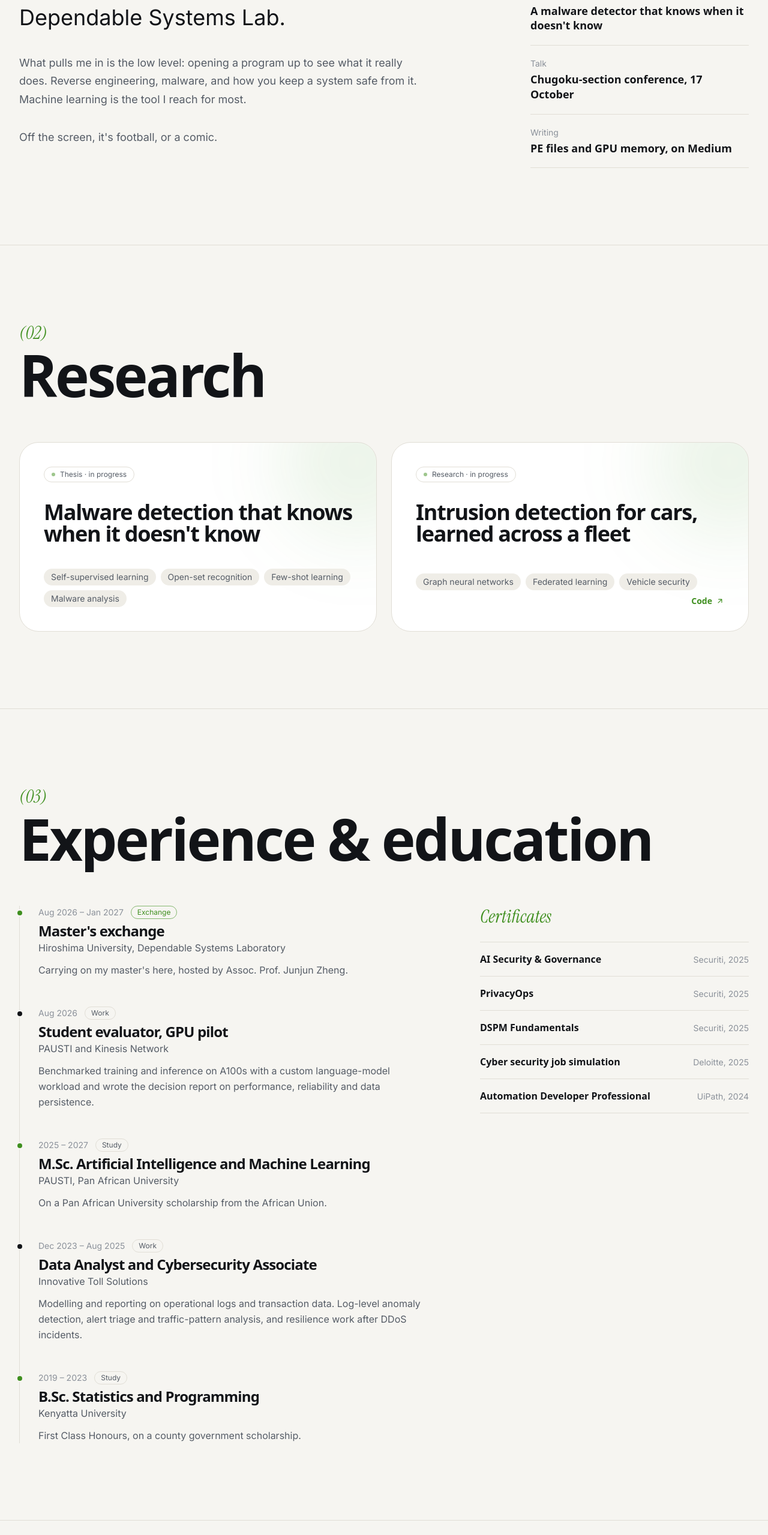
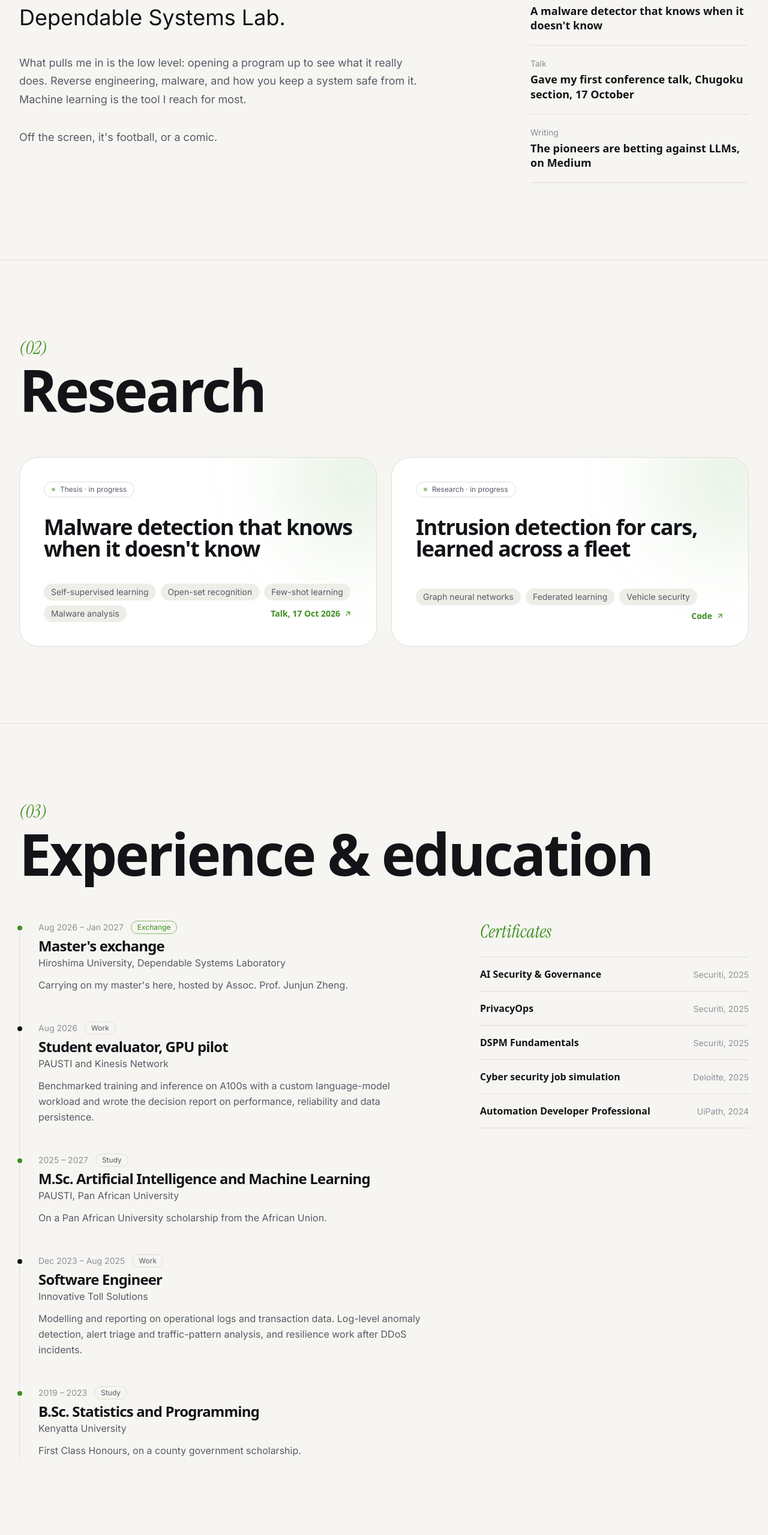
Before and after one commit to RamadhanAdam/ramadhanadam.github.io, a React (Vite) app: page / in a window 1280 px wide. Shown: the part 1227-3786 px from the top of the page at 60% size. Built offline with nearby package versions, Linux system fonts and the light colour scheme; a web font is replaced by a local one.

Commit message:
Talk given on 17 October, with the working programme link; newest Medium piece in both lists; Innovative Toll Solutions title is Software Engineer

```diff
--- a/src/data.ts
+++ b/src/data.ts
@@ -10,7 +10,7 @@ export const links = {
   cv: "/cv_research.pdf",
   cvIndustry: "/cv_industry.pdf",
   source: "https://github.com/RamadhanAdam/ramadhanadam.github.io",
-  talk: "https://rentai-chugoku.org/program/Ver0/",
+  talk: "https://rentai-chugoku.org/program/R26-program-all.pdf",
   linkedin: "https://www.linkedin.com/in/ramadhan-zome-191619353/",
 };
 
@@ -39,8 +39,8 @@ export const about = [
 
 export const rightNow = [
   { label: "Research", value: "A malware detector that knows when it doesn't know" },
-  { label: "Talk", value: "Chugoku-section conference, 17 October" },
-  { label: "Writing", value: "PE files and GPU memory, on Medium" },
+  { label: "Talk", value: "Gave my first conference talk, Chugoku section, 17 October" },
+  { label: "Writing", value: "The pioneers are betting against LLMs, on Medium" },
 ];
 
 export type Research = {
@@ -55,6 +55,7 @@ export const research: Research[] = [
     tag: "Thesis · in progress",
     title: "Malware detection that knows when it doesn't know",
     areas: ["Self-supervised learning", "Open-set recognition", "Few-shot learning", "Malware analysis"],
+    links: [{ label: "Talk, 17 Oct 2026", href: links.talk }],
   },
   {
     tag: "Research · in progress",
@@ -92,7 +93,7 @@ export const path: Stop[] = [
   {
     when: "Dec 2023 – Aug 2025",
     kind: "Work",
-    title: "Data Analyst and Cybersecurity Associate",
+    title: "Software Engineer",
     org: "Innovative Toll Solutions",
     body: "Modelling and reporting on operational logs and transaction data. Log-level anomaly detection, alert triage and traffic-pattern analysis, and resilience work after DDoS incidents.",
   },
@@ -179,7 +180,8 @@ export const projects: Project[] = [
 export type Piece = { kind: "Writing" | "Talk"; when: string; title: string; where: string; href: string };
 
 export const writing: Piece[] = [
-  { kind: "Talk", when: "17 Oct 2026", title: "Open-world malware detection, at the Chugoku-section joint conference", where: "Conference", href: "https://rentai-chugoku.org/program/Ver0/" },
+  { kind: "Talk", when: "17 Oct 2026", title: "Open-world malware detection, at the Chugoku-section joint conference", where: "Conference", href: links.talk },
+  { kind: "Writing", when: "Oct 2026", title: "The Pioneers Are Betting Against LLMs", where: "Medium", href: "https://medium.com/@ramadhanzome4/the-pioneers-are-betting-against-llms-0be8c29c5de2" },
   { kind: "Writing", when: "Jul 2026", title: "I Wrote a Windows PE File From Scratch, in Assembly", where: "Medium", href: "https://medium.com/@ramadhanzome4/i-wrote-a-windows-pe-file-from-scratch-in-assembly-d011cb0097cb" },
   { kind: "Writing", when: "Sep 2026", title: "Row Hammer: How Reading Memory Fast Enough Breaks Memory That Was Never Touched", where: "Medium", href: "https://medium.com/@ramadhanzome4" },
   { kind: "Writing", when: "Jul 2026", title: "Authenticode Checks Who Signed a PE File. Nothing Checks Whether It's True.", where: "Medium", href: "https://medium.com/@ramadhanzome4/authenticode-checks-who-signed-a-pe-file-nothing-checks-whether-its-true-6ad4ccc8fbe6" },
@@ -189,6 +191,7 @@ export type Post = { date: string; title: string; href: string };
 
 // The Medium list on the /writing page (kept for anyone who goes there).
 export const medium: Post[] = [
+  { date: "2026-10-19", title: "The Pioneers Are Betting Against LLMs", href: "https://medium.com/@ramadhanzome4/the-pioneers-are-betting-against-llms-0be8c29c5de2" },
   { date: "2026-09-28", title: "GPU DRAM Architecture, Explained Simply", href: "https://medium.com/genaitrail/gpu-dram-architecture-explained-simply-a4eb4c4d8dcb" },
   { date: "2026-09-27", title: "Row Hammer: How Reading Memory Fast Enough Breaks Memory That Was Never Touched", href: "https://medium.com/@ramadhanzome4" },
   { date: "2026-09-14", title: "The NVIDIA A100: When GPU Architecture Becomes Part of the Research Method", href: "https://medium.com/@ramadhanzome4/the-nvidia-a100-when-gpu-architecture-becomes-part-of-the-research-method-4474c5ada123" },
```
